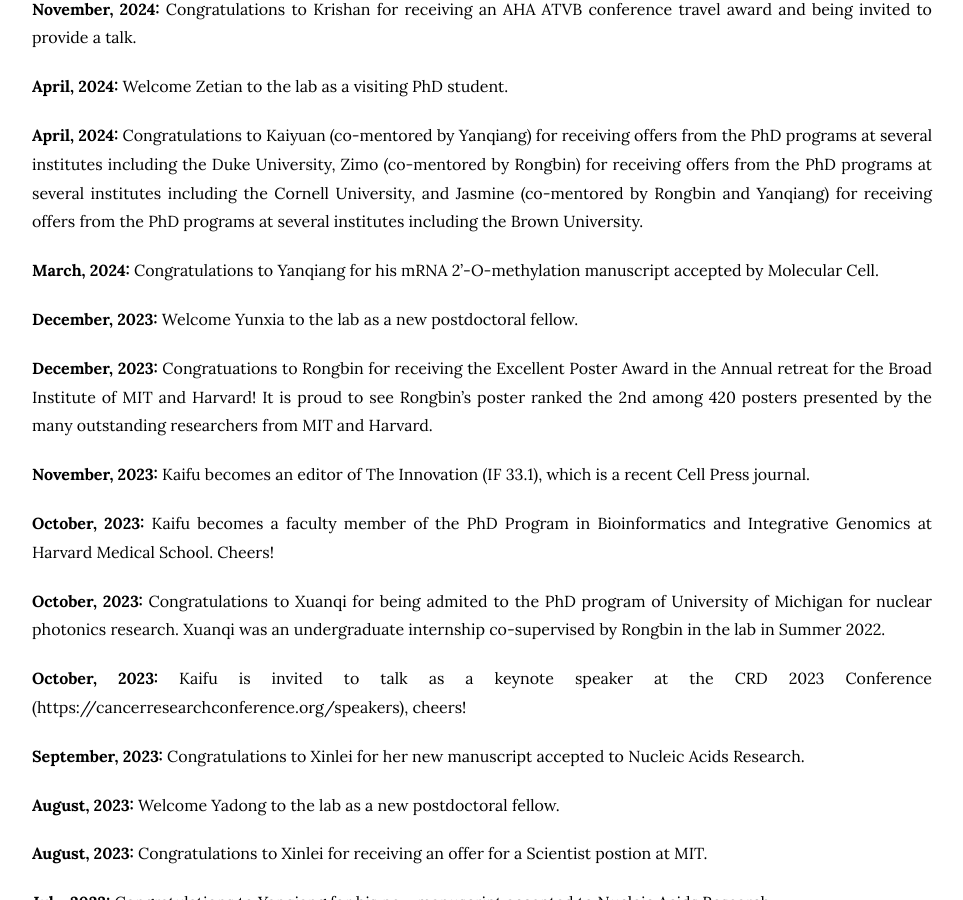
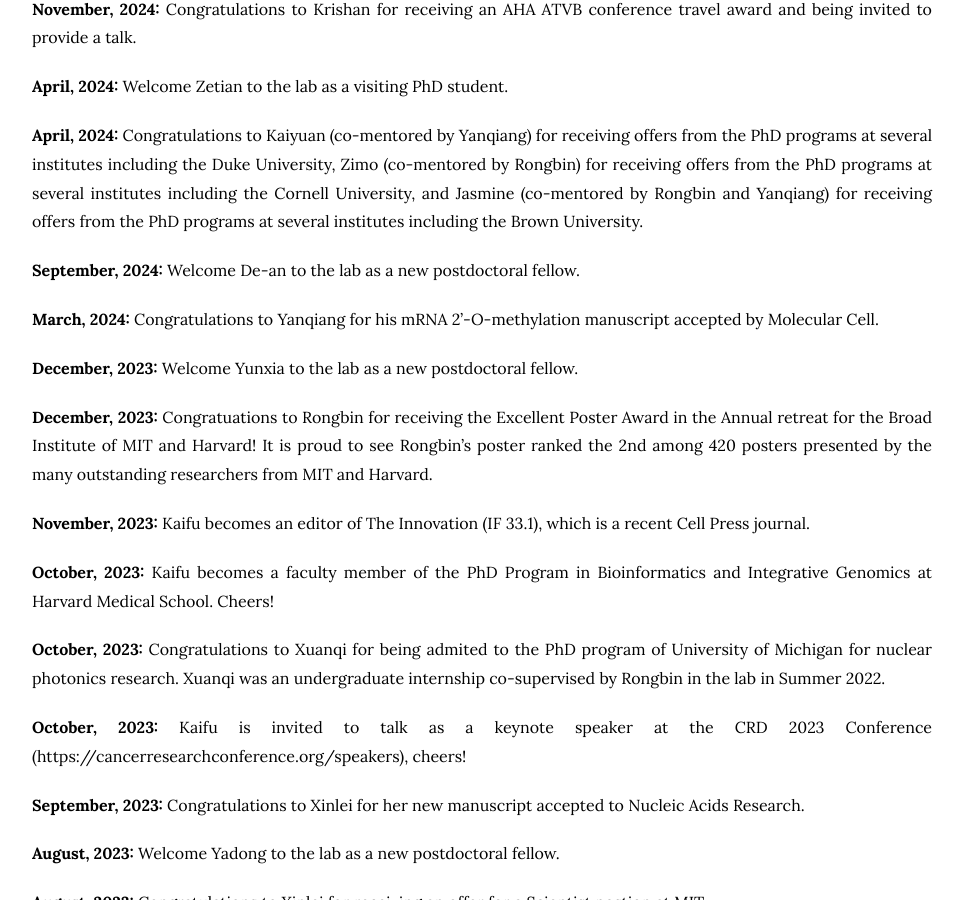
Before and after one commit to kaifuchenlab/kaifuchenlab.github.io, a Jekyll site: the page built from 7.news/index.md, in a window 1280 px wide and 900 px high, scrolled down 759 px. Shown: the whole window, without its empty margins (158-1121 px from the left). Built offline with Jekyll 4.4.1, drawn with Linux system fonts in a browser that asks for light colours.

Commit message:
Update index.md

```diff
--- a/7.news/index.md
+++ b/7.news/index.md
@@ -42,6 +42,9 @@ Welcome Zetian to the lab as a visiting PhD student.
 
 **April, 2024:**
 Congratulations to Kaiyuan (co-mentored by Yanqiang) for receiving offers from the PhD programs at several institutes including the Duke University, Zimo (co-mentored by Rongbin) for receiving offers from the PhD programs at several institutes including the Cornell University, and Jasmine (co-mentored by Rongbin and Yanqiang) for receiving offers from the PhD programs at several institutes including the Brown University.
+
+**September, 2024:**
+Welcome De-an to the lab as a new postdoctoral fellow.
 
 **March, 2024:**
 Congratulations to Yanqiang for his mRNA 2'-O-methylation manuscript accepted by Molecular Cell.
```
